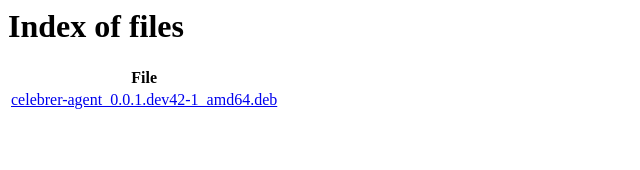
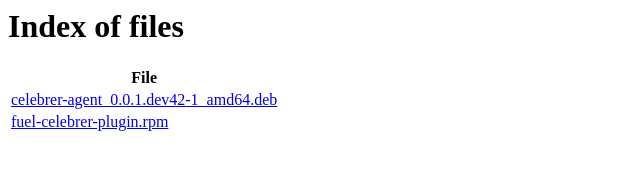
Before and after one commit to molecul/molecul.github.io, a plain HTML site: page files/index.html in a window 1280 px wide. Shown: the whole page, without its empty margins (0-640 px from the left). Drawn offline with Linux system fonts and the light colour scheme.

Commit message:
Add hyperlink to fuel-celebrer-plugin

```diff
--- a/files/index.html
+++ b/files/index.html
@@ -9,6 +9,7 @@
   <table>
 	<tr><th valign="right">File</th></tr>
 	<tr><td valign="top"><a href="celebrer-agent_0.0.1.dev42-1_amd64.deb">celebrer-agent_0.0.1.dev42-1_amd64.deb</a></th></tr>
+	<tr><td valign="top"><a href="fuel-celebrer-plugin.rpm">fuel-celebrer-plugin.rpm</a></th></tr>
   </table>
  </body>
 </html>
```
